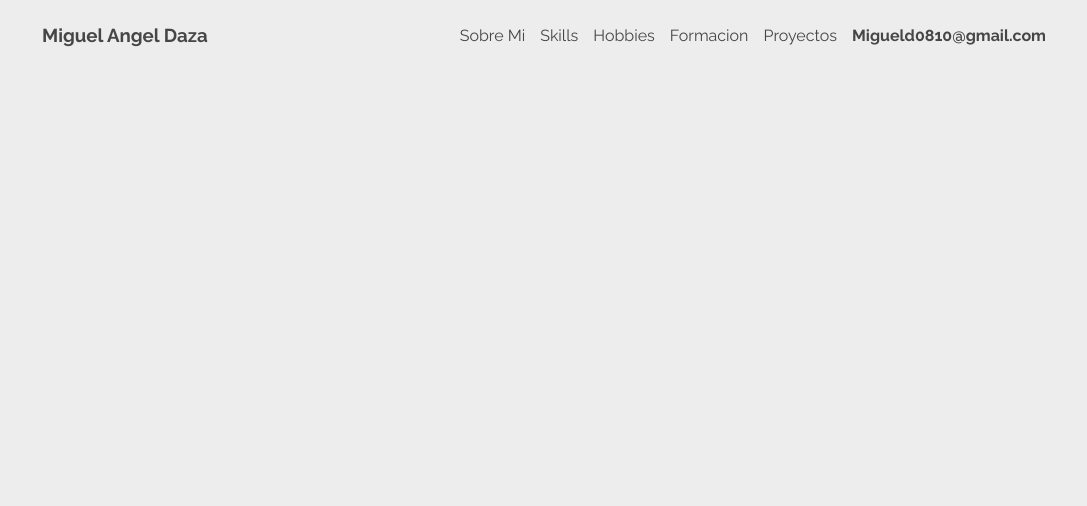
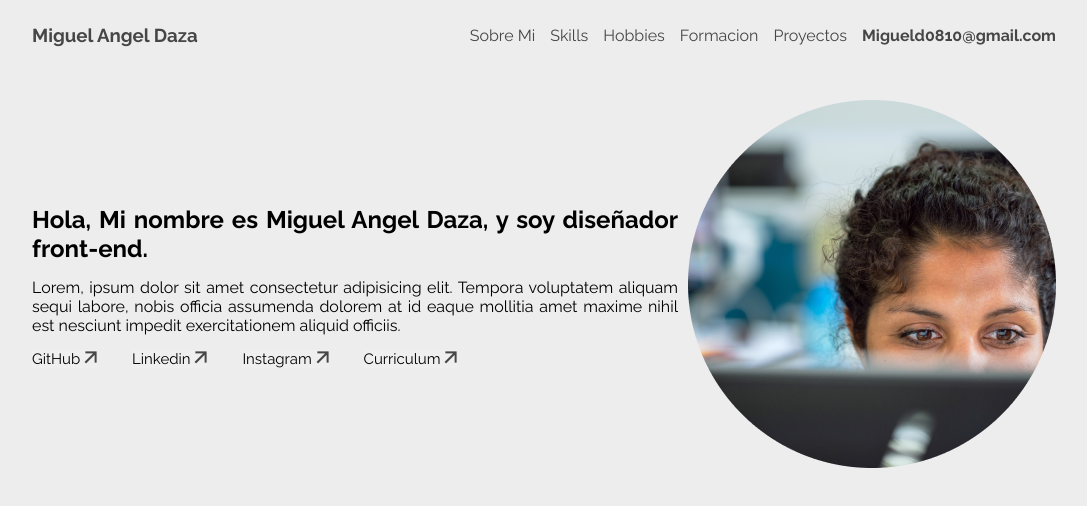
Before and after one commit to Migueld3011/Challenge-portafolio, a plain HTML site: page index.html in a window 1280 px wide. Shown: the whole page, without its empty margins (96-1183 px from the left). Drawn offline with Linux system fonts and the light colour scheme.

Commit message:
agrega la seccion sobre mi

```diff
--- a/index.html
+++ b/index.html
@@ -13,7 +13,7 @@
 
 <body>
     <div class="contenedor__principal">
-        <header >
+    <header>
         <nav class="cabecera__container">
             <div class="cabecera__nombre">
                 <h3 class="nombre__item">Miguel Angel Daza</h3>
@@ -30,7 +30,23 @@
             </div>
         </nav>
     </header>
+    <main>
+        <section class="contenedor__sobre__mi">
+            <div class="contenedor__info">
+                <h1>Hola, Mi nombre es Miguel Angel Daza, y soy diseñador front-end. </h1>
+                <p> Lorem, ipsum dolor sit amet consectetur adipisicing elit. Tempora voluptatem aliquam sequi labore, nobis officia assumenda dolorem at id eaque mollitia amet maxime nihil est nesciunt impedit exercitationem aliquid officiis.</p>
+                    <div class="contenedor__boton">
+                        <button>GitHub <img src="Vector.png" alt="flecha" ></button>
+                        <button>Linkedin <img src="Vector.png" alt="flecha" ></button>
+                        <button>Instagram <img src="Vector.png" alt="flecha" ></button>
+                        <button>Curriculum <img src="Vector.png" alt="flecha" ></button>
                     </div>
-
+            </div>
+            <div class="contenedor__imagen__personal">
+            <img  class="imagen__personal" src="imagen__personal.png" alt="miguel angel daza en su portafolio ">
+            </div>
+        </section>
+    </main>
+    </div>
 </body>
 </html>
--- a/styles.css
+++ b/styles.css
@@ -4,7 +4,6 @@
 }
 
 body{
-    width: 100vw;
     background-color: #EDEDED;
 }
 
@@ -19,9 +18,8 @@ body{
     align-items: center;
     justify-content: space-between;
     height: 50px;
-    padding: 10px ;
+    margin: 10px 0 ;
     font-family: "Raleway", sans-serif;
-   ;
 }
 .cabecera__nombre{
     color: #464646
@@ -39,5 +37,34 @@ li, a{
     list-style: none;
     text-decoration: none;
     color: #464646;
-    fon;
 }
+
+.contenedor__sobre__mi{
+    display: flex;
+    align-items: center;
+    width: 100%;
+    gap: 10px;
+    margin: 40px 0px;
+}
+.contenedor__info{
+    display: flex;
+    flex-direction: column;
+    gap: 15px;
+    width: 90%;
+
+}
+h1, p {
+    font-family: "Raleway", sans-serif;
+    text-align: justify;
+}
+
+.contenedor__boton{
+    display: flex;
+    gap: 35px;
+}
+
+button{
+    border:none;
+    font-family: "Raleway", sans-serif;
+    font-size: 15px;
+}
```
Also changed, not shown: Vector.png (added), imagen__personal.png (added). Lines whose indentation alone changed are shown as unchanged.
